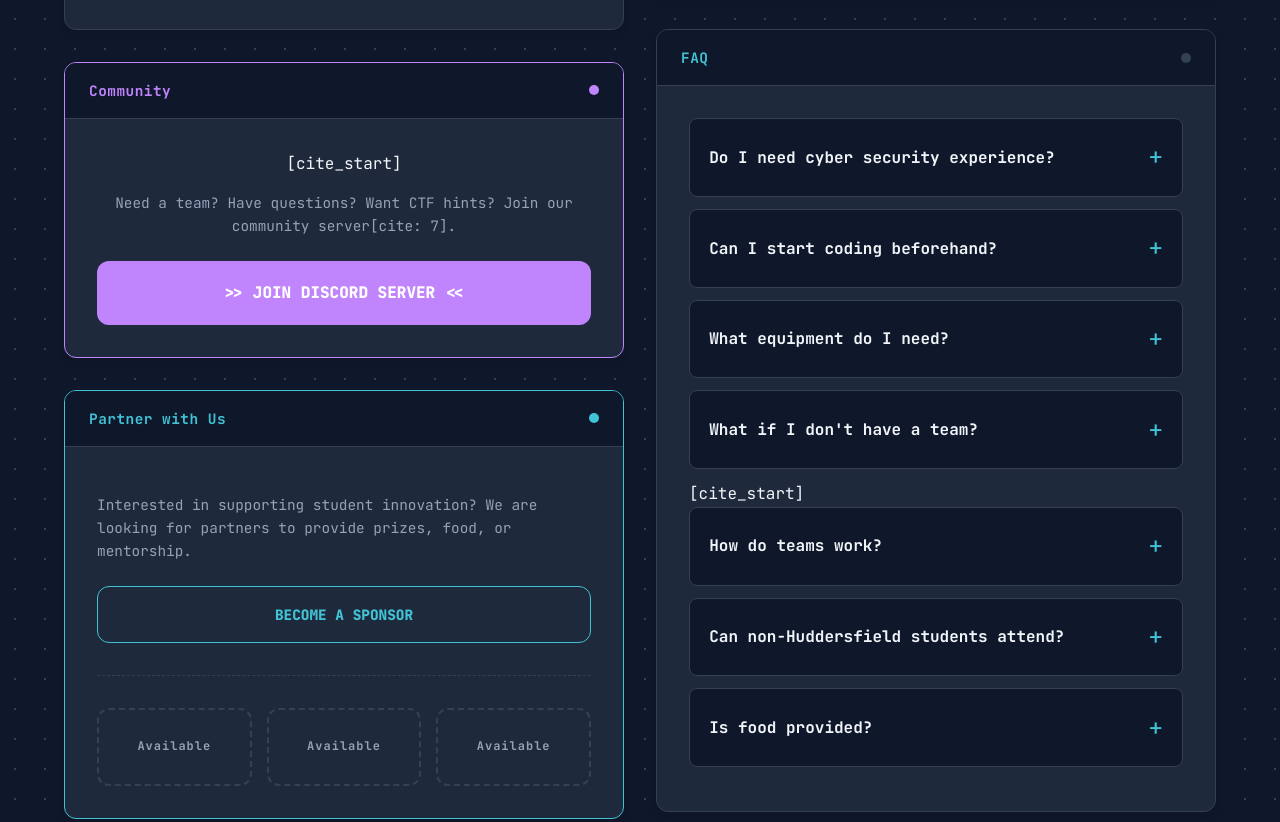
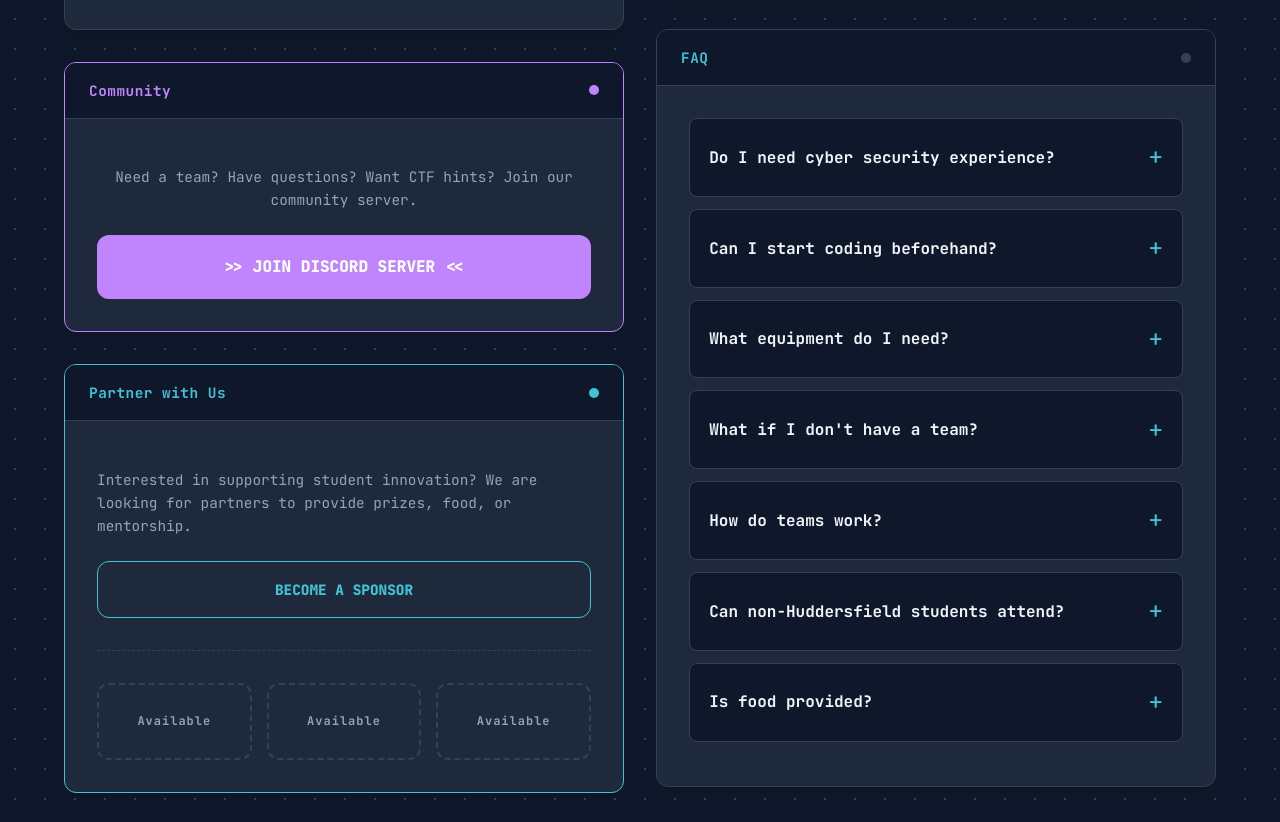
Before and after one commit to Shaharyar01/HudHack-2026, a plain HTML site: page index.html in a window 1280 px wide. Shown: the part 2846-3668 px from the top of the page. Drawn offline with Linux system fonts and the light colour scheme.

Commit message:
FINAL FINAL

```diff
--- a/index.html
+++ b/index.html
@@ -484,7 +484,7 @@
               <div class="mode-icon">🚩</div>
               <div class="mode-info">
                 <h3 style="color:var(--hud-teal);">The Security CTF</h3>
-                <p>Solve a series of CTF challenges across various categories. Topics include <strong>Cryptography, Forensics, OSINT, Web Exploitation</strong>, and more. [cite_start]Find the "flags" to score points[cite: 83].</p>
+                <p>Solve a series of CTF challenges across various categories. Topics include <strong>Cryptography, Forensics, OSINT, Web Exploitation</strong>, and more. Find the "flags" to score points.</p>
               </div>
             </div>
           </div>
@@ -509,6 +509,7 @@
               <div class="schedule-item"><div class="time-badge">16:45</div><div class="event-name">Judging & Kahoot</div></div>
               <div class="schedule-item"><div class="time-badge" style="background:var(--hud-purple); color:white;">17:30</div><div class="event-name">Closing Ceremony</div></div>
               <div class="schedule-item"><div class="time-badge">17:45</div><div class="event-name">Food & Networking</div></div>
+              <div class="schedule-item"><div class="time-badge">19:00</div><div class="event-name">Hackathon Ends</div></div>
             </div>
           </div>
         </div>
@@ -516,7 +517,7 @@
         <div class="panel discord-panel reveal">
           <div class="p-head"><span>Community</span><div class="p-controls"><div class="dot" style="background:var(--hud-purple)"></div></div></div>
           <div class="p-body" style="text-align: center;">
-            [cite_start]<p style="color:var(--text-dim); margin-bottom:1.5rem; font-size:0.9rem;">Need a team? Have questions? Want CTF hints? Join our community server[cite: 7].</p>
+            <p style="color:var(--text-dim); margin-bottom:1.5rem; font-size:0.9rem;">Need a team? Have questions? Want CTF hints? Join our community server.</p>
             <a href="https://discord.gg/MpJk8bGSRV" class="discord-btn">>> JOIN DISCORD SERVER <<</a>
           </div>
         </div>
@@ -594,7 +595,7 @@
             <details class="faq-item"><summary>Can I start coding beforehand?</summary><div class="faq-ans">No. All project code must be created during the event timeframe. Brainstorming and wireframing beforehand is permitted.</div></details>
             <details class="faq-item"><summary>What equipment do I need?</summary><div class="faq-ans">Please bring your own laptop and charger. Power strips and Wi-Fi will be provided at the venue.</div></details>
             <details class="faq-item"><summary>What if I don't have a team?</summary><div class="faq-ans">Don't worry! We can help you find a team on our Discord server beforehand, or we will help you find teammates on the day of the event.</div></details>
-            [cite_start]<details class="faq-item"><summary>How do teams work?</summary><div class="faq-ans">Teams can consist of <strong>up to 4 people</strong>[cite: 111]. You can also hack solo if you prefer the "lone wolf" approach.</div></details>
+            <details class="faq-item"><summary>How do teams work?</summary><div class="faq-ans">Teams can consist of <strong>up to 4 people</strong>. You can also hack solo if you prefer the "lone wolf" approach.</div></details>
             <details class="faq-item"><summary>Can non-Huddersfield students attend?</summary><div class="faq-ans">No. This event is exclusive to students currently enrolled at the University of Huddersfield. You will need your student ID for entry.</div></details>
             <details class="faq-item"><summary>Is food provided?</summary><div class="faq-ans">Yes. Food and refreshments will be provided for all attendees. Specific details on the menu and timing will be confirmed closer to the date. We will accommodate dietary requirements where possible.</div></details>
           </div>
```
